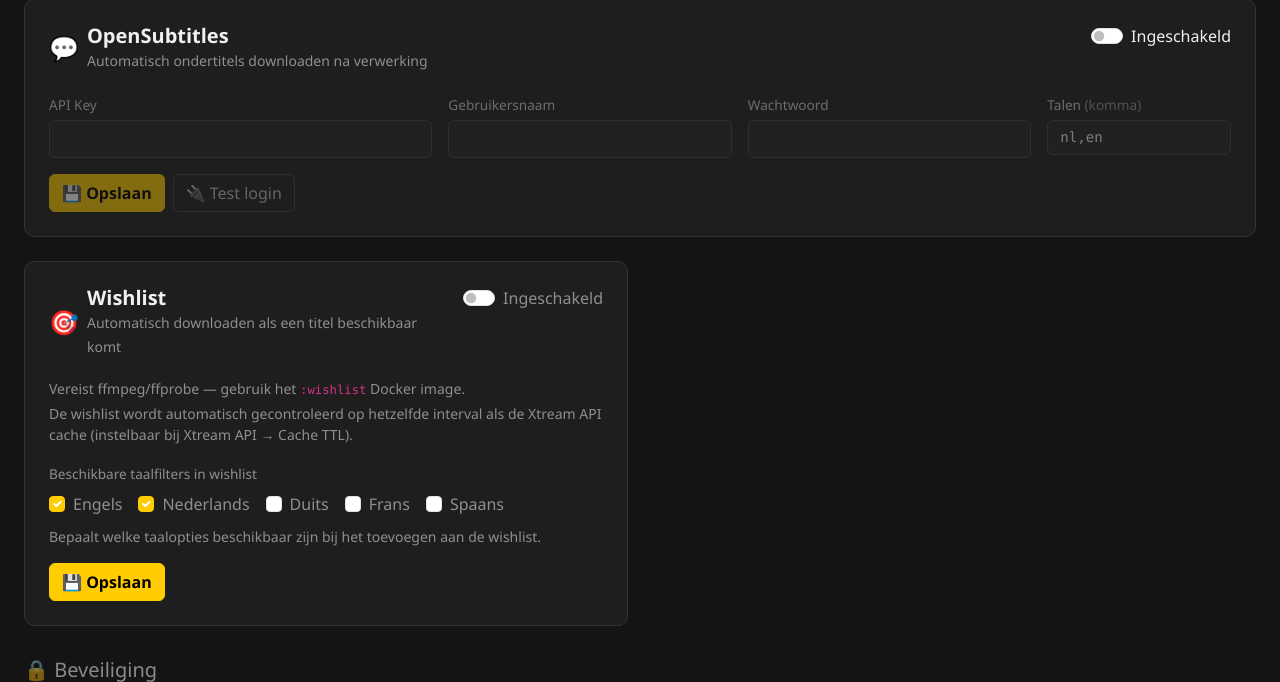
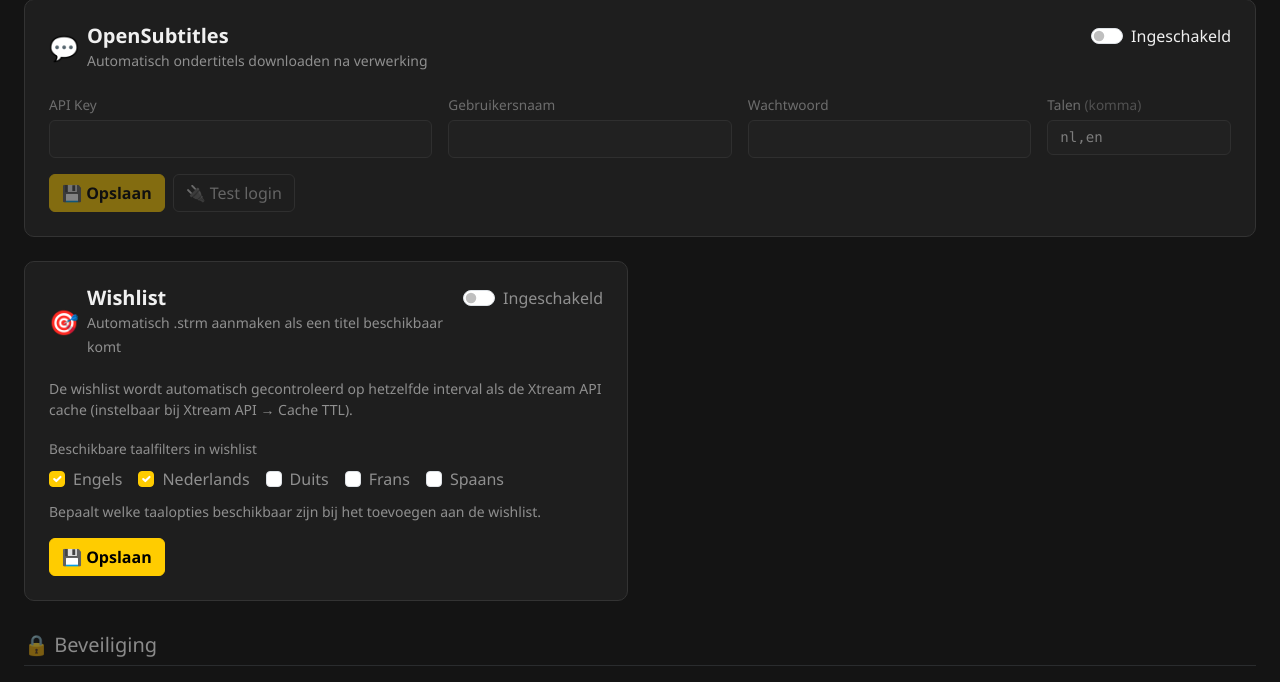
Before and after one commit to WireshJ/MediaManager, a Flask app: page /settings in a window 1280 px wide. Shown: the part 2276-2958 px from the top of the page. Run offline with Flask 3, Linux system fonts and the light colour scheme; data that the repository does not hold is empty.

Commit message:
v1.2.1 — fix settings tekst wishlist
- Verwijder verouderde verwijzing naar ffmpeg/:wishlist image
- Omschrijving: "downloaden" → ".strm aanmaken"

Co-Authored-By: Claude Sonnet 4.6 <noreply@anthropic.com>

```diff
--- a/templates/settings.html
+++ b/templates/settings.html
@@ -434,7 +434,7 @@
           <span class="settings-icon">🎯</span>
           <div>
             <h5 class="mb-0">Wishlist</h5>
-            <small class="text-white-50">Automatisch downloaden als een titel beschikbaar komt</small>
+            <small class="text-white-50">Automatisch .strm aanmaken als een titel beschikbaar komt</small>
           </div>
         </div>
         <div class="form-check form-switch mb-0">
@@ -449,7 +449,6 @@
         <input type="hidden" name="wishlist_enabled" id="wl_eh" value="{{ 'on' if cfg.get('wishlist', {}).get('enabled', False) else '' }}">
         <div class="row g-3">
           <div class="col-12">
-            <p class="text-white-50 small mb-1">Vereist ffmpeg/ffprobe — gebruik het <code>:wishlist</code> Docker image.</p>
             <p class="text-white-50 small mb-0">De wishlist wordt automatisch gecontroleerd op hetzelfde interval als de Xtream API cache (instelbaar bij Xtream API → Cache TTL).</p>
           </div>
           <div class="col-12">
--- a/templates/wishlist.html
+++ b/templates/wishlist.html
@@ -26,7 +26,7 @@
 
 <p class="text-white-50 small mb-4">
   Titels op de wishlist worden automatisch gecontroleerd op beschikbaarheid bij je provider.
-  Zodra een titel gevonden wordt en voldoet aan je kwaliteits- en taalvoorkeur, wordt hij automatisch toegevoegd aan de download queue.
+  Zodra een titel gevonden wordt en voldoet aan je kwaliteits- en taalvoorkeur, wordt automatisch een .strm aangemaakt in je bibliotheek.
 </p>
 
 <!-- ── Wishlist kaartjes ── -->
```
